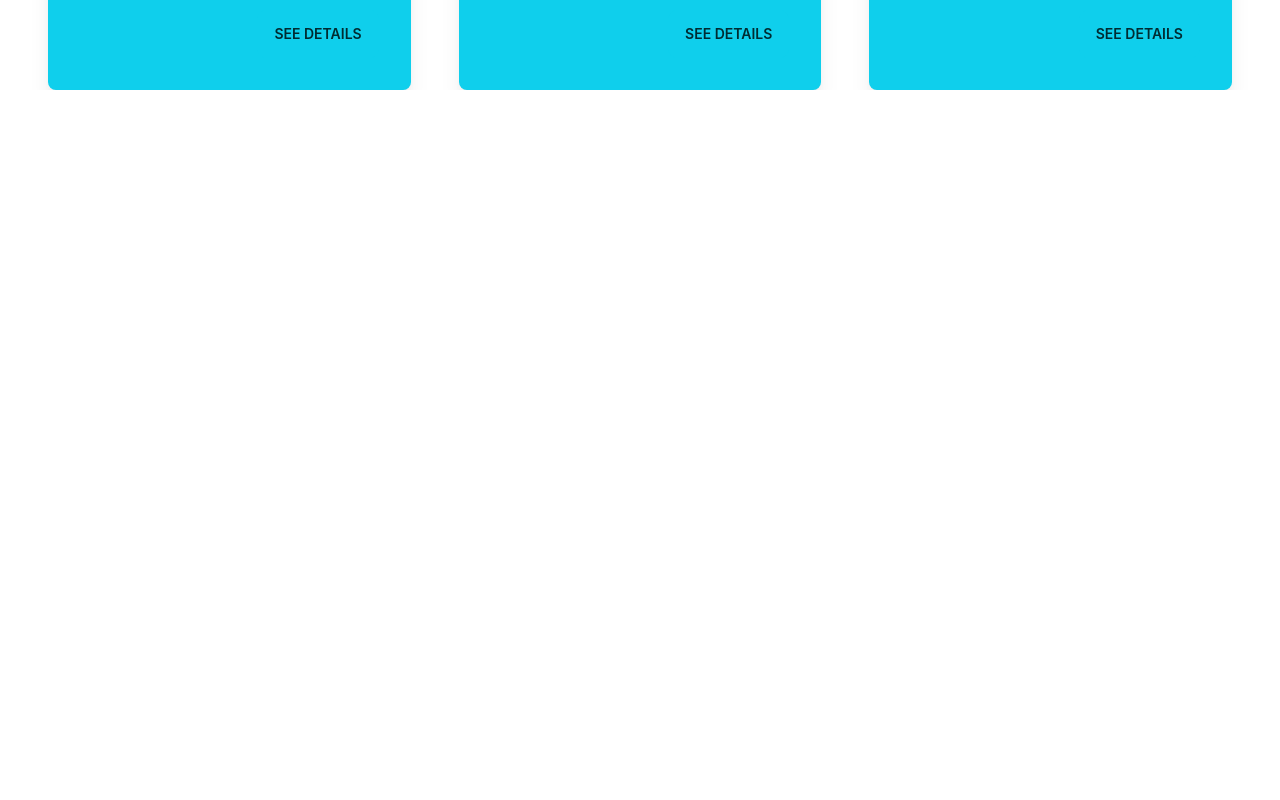
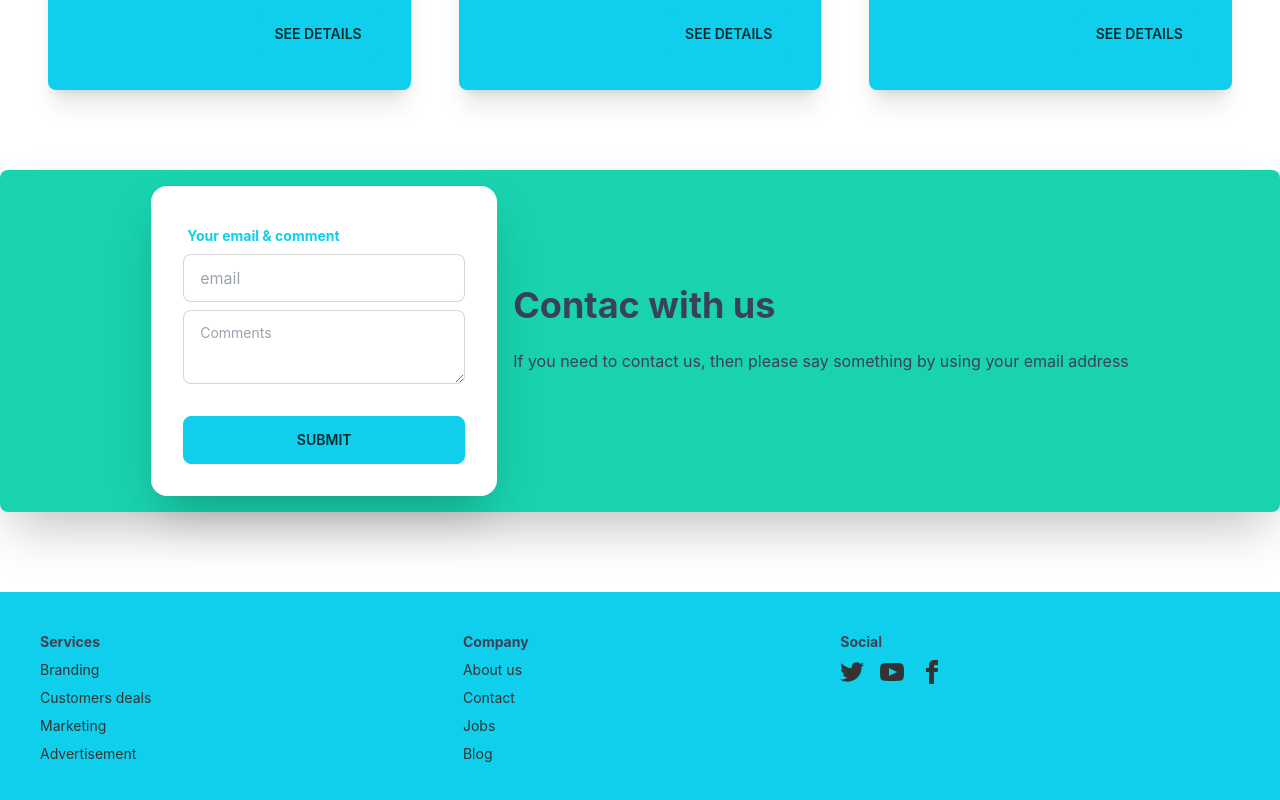
Before and after one commit to Irfananik/-manufacturer-website-client-side, a React (Create React App) app: page / in a window 1280 px wide. Shown: the part 2818-3618 px from the top of the page. Before the commit the page ends 2908 px from the top, so only its background shows below. Built offline with nearby package versions, Linux system fonts and the light colour scheme.

Commit message:
Contact and footer section done

```diff
--- a/src/App.js
+++ b/src/App.js
@@ -1,5 +1,6 @@
 import { Route, Routes } from 'react-router-dom';
 import './App.css';
+import Footer from './Pagas/Components/Footer';
 import Navbar from './Pagas/Components/Navbar';
 import Home from './Pagas/Home';
 import Purchase from './Pagas/Purchase';
@@ -14,6 +15,7 @@
         <Route path="/purchase" element={<Purchase />}></Route>
         <Route path="/login" element={<Login />}></Route>
       </Routes>
+      <Footer/>
     </div>
   );
 }
--- a/src/Pagas/Components/BusinessSummary.js
+++ b/src/Pagas/Components/BusinessSummary.js
@@ -3,7 +3,7 @@
 const BusinessSummary = () => {
     return (
         <div className="my-16">
-            <div className="hero bg-base-200">
+            <div className="hero bg-base-200 max-w-7xl mx-auto shadow-lg rounded-lg">
                 <div className="hero-content flex-col lg:flex-row">
                     <img src="https://i.ibb.co/vHL4WTc/buisness.png" className="lg:max-w-sm rounded-lg shadow-2xl" />
                     <div>
--- a/src/Pagas/Components/ContactUs.js
+++ b/src/Pagas/Components/ContactUs.js
@@ -2,8 +2,31 @@
 
 const ContactUs = () => {
     return (
-        <div>
-
+        <div className="my-20">
+            <div className="hero bg-secondary shadow-2xl max-w-7xl mx-auto rounded-lg">
+                <div className="hero-content flex-col lg:flex-row-reverse">
+                    <div className="text-center lg:text-left">
+                        <h1 className="text-4xl font-bold text-accent">Contac with us</h1>
+                        <p className="py-6 text-accent">If you need to contact us, then please say something by using your email address</p>
+                    </div>
+                    <div className="card flex-shrink-0 lg:max-w-lg shadow-2xl bg-base-100">
+                        <div className="card-body">
+                            <div className="form-control">
+                                <label className="label">
+                                    <span className="label-text text-primary font-bold">Your email & comment</span>
+                                </label>
+                                <input type="text" placeholder="email" className="input input-bordered" />
+                            </div>
+                            <div className="form-control">
+                                <textarea class="textarea textarea-bordered" placeholder="Comments"></textarea>
+                            </div>
+                            <div className="form-control mt-6">
+                                <button className="btn btn-primary">Submit</button>
+                            </div>
+                        </div>
+                    </div>
+                </div>
+            </div>
         </div>
     );
 };
--- a/src/Pagas/Components/Footer.js
+++ b/src/Pagas/Components/Footer.js
@@ -1,9 +1,33 @@
 import React from 'react';
+import { Link } from 'react-router-dom';
 
 const Footer = () => {
     return (
         <div>
-
+            <footer className="footer p-10 bg-primary text-base-content">
+                <div>
+                    <span className="text-accent font-bold">Services</span>
+                    <Link to="/purchase" className="link link-hover">Branding</Link>
+                    <Link to="/purchase" className="link link-hover">Customers deals</Link>
+                    <Link to="/purchase" className="link link-hover">Marketing</Link>
+                    <Link to="/purchase" className="link link-hover">Advertisement</Link>
+                </div>
+                <div>
+                    <span className="text-accent font-bold">Company</span>
+                    <Link to="/purchase" className="link link-hover">About us</Link>
+                    <Link to="/purchase" className="link link-hover">Contact</Link>
+                    <Link to="/purchase" className="link link-hover">Jobs</Link>
+                    <Link to="/purchase" className="link link-hover">Blog</Link>
+                </div>
+                <div>
+                    <span className="text-accent font-bold">Social</span>
+                    <div className="grid grid-flow-col gap-4">
+                        <Link to="https://github.com/Irfananik"><svg xmlns="http://www.w3.org/2000/svg" width="24" height="24" viewBox="0 0 24 24" className="fill-current"><path d="M24 4.557c-.883.392-1.832.656-2.828.775 1.017-.609 1.798-1.574 2.165-2.724-.951.564-2.005.974-3.127 1.195-.897-.957-2.178-1.555-3.594-1.555-3.179 0-5.515 2.966-4.797 6.045-4.091-.205-7.719-2.165-10.148-5.144-1.29 2.213-.669 5.108 1.523 6.574-.806-.026-1.566-.247-2.229-.616-.054 2.281 1.581 4.415 3.949 4.89-.693.188-1.452.232-2.224.084.626 1.956 2.444 3.379 4.6 3.419-2.07 1.623-4.678 2.348-7.29 2.04 2.179 1.397 4.768 2.212 7.548 2.212 9.142 0 14.307-7.721 13.995-14.646.962-.695 1.797-1.562 2.457-2.549z"></path></svg></Link>
+                        <Link to="https://github.com/Irfananik"><svg xmlns="http://www.w3.org/2000/svg" width="24" height="24" viewBox="0 0 24 24" className="fill-current"><path d="M19.615 3.184c-3.604-.246-11.631-.245-15.23 0-3.897.266-4.356 2.62-4.385 8.816.029 6.185.484 8.549 4.385 8.816 3.6.245 11.626.246 15.23 0 3.897-.266 4.356-2.62 4.385-8.816-.029-6.185-.484-8.549-4.385-8.816zm-10.615 12.816v-8l8 3.993-8 4.007z"></path></svg></Link>
+                        <Link to="https://github.com/Irfananik"><svg xmlns="http://www.w3.org/2000/svg" width="24" height="24" viewBox="0 0 24 24" className="fill-current"><path d="M9 8h-3v4h3v12h5v-12h3.642l.358-4h-4v-1.667c0-.955.192-1.333 1.115-1.333h2.885v-5h-3.808c-3.596 0-5.192 1.583-5.192 4.615v3.385z"></path></svg></Link>
+                    </div>
+                </div>
+            </footer>
         </div>
     );
 };
--- a/src/Pagas/Components/ReviewCard.js
+++ b/src/Pagas/Components/ReviewCard.js
@@ -4,12 +4,12 @@
     const {name, comment} = review;
     return (
         <div>
-            <div class="cardlg:max-w-lg bg-primary shadow-xl rounded-lg">
-                <div class="card-body">
-                    <h2 class="card-title text-white">{name}</h2>
-                    <p className="text-accent">{comment}</p>
-                    <div class="card-actions justify-end">
-                        <button class="btn btn-primary">See details</button>
+            <div className="cardlg:max-w-lg bg-primary shadow-xl rounded-lg">
+                <div className="card-body">
+                    <h2 className="card-title text-white">{name}</h2>
+                    <p classNameName="text-accent">{comment}</p>
+                    <div className="card-actions justify-end">
+                        <button className="btn btn-primary">See details</button>
                     </div>
                 </div>
             </div>
--- a/src/Pagas/Home.js
+++ b/src/Pagas/Home.js
@@ -1,6 +1,7 @@
 import React from 'react';
 import Banner from './Components/Banner';
 import BusinessSummary from './Components/BusinessSummary';
+import ContactUs from './Components/ContactUs';
 import Parts from './Components/Parts';
 import Review from './Components/Review';
 
@@ -11,6 +12,7 @@
             <Parts/>
             <BusinessSummary/>
             <Review/>
+            <ContactUs/>
         </div>
     );
 };
```
